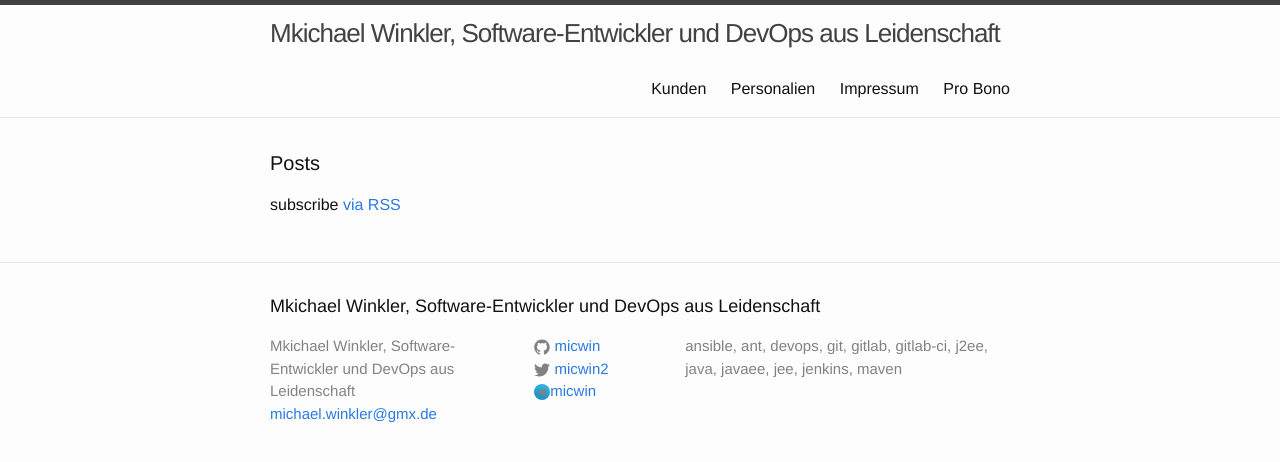
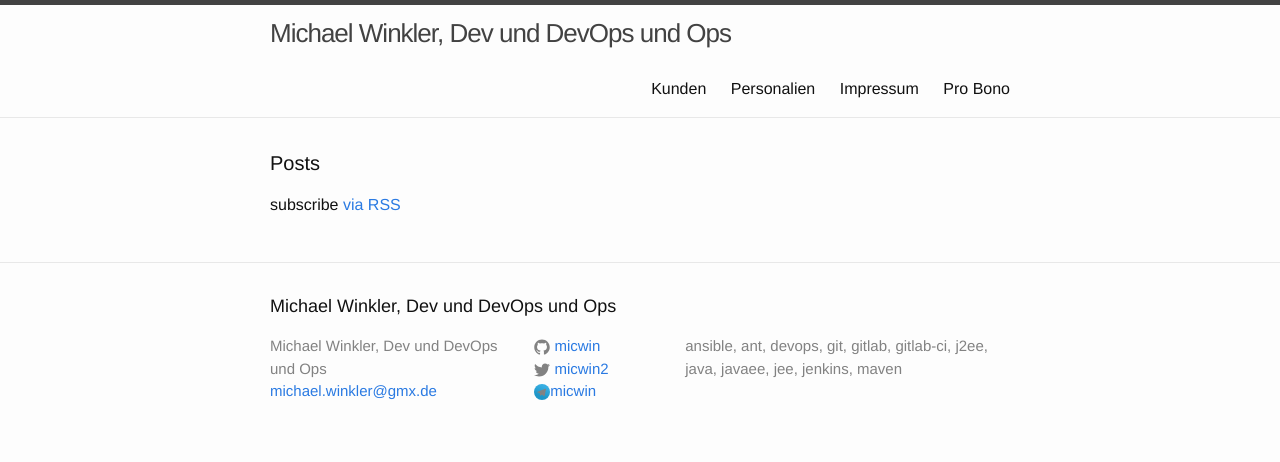
Before and after one commit to micwin/micwin.github.io, a Jekyll site: the page built from index.html, in a window 1280 px wide. Shown: the top 462 px of the page. Built offline with Jekyll 4.4.1, drawn with Linux system fonts in a browser that asks for light colours.

Commit message:
Rechtschreibfehler entfernt

```diff
--- a/_config.yml
+++ b/_config.yml
@@ -6,7 +6,7 @@
 # 'jekyll serve'. If you change this file, please restart the server process.
 
 # Site settings
-title: Mkichael Winkler, Software-Entwickler und DevOps aus Leidenschaft
+title: Michael Winkler, Dev und DevOps und Ops
 email: michael.winkler@gmx.de
 description: > # this means to ignore newlines until "baseurl:"
   ansible, ant, devops, git, gitlab, gitlab-ci, j2ee, java, javaee, jee, jenkins, maven
```
